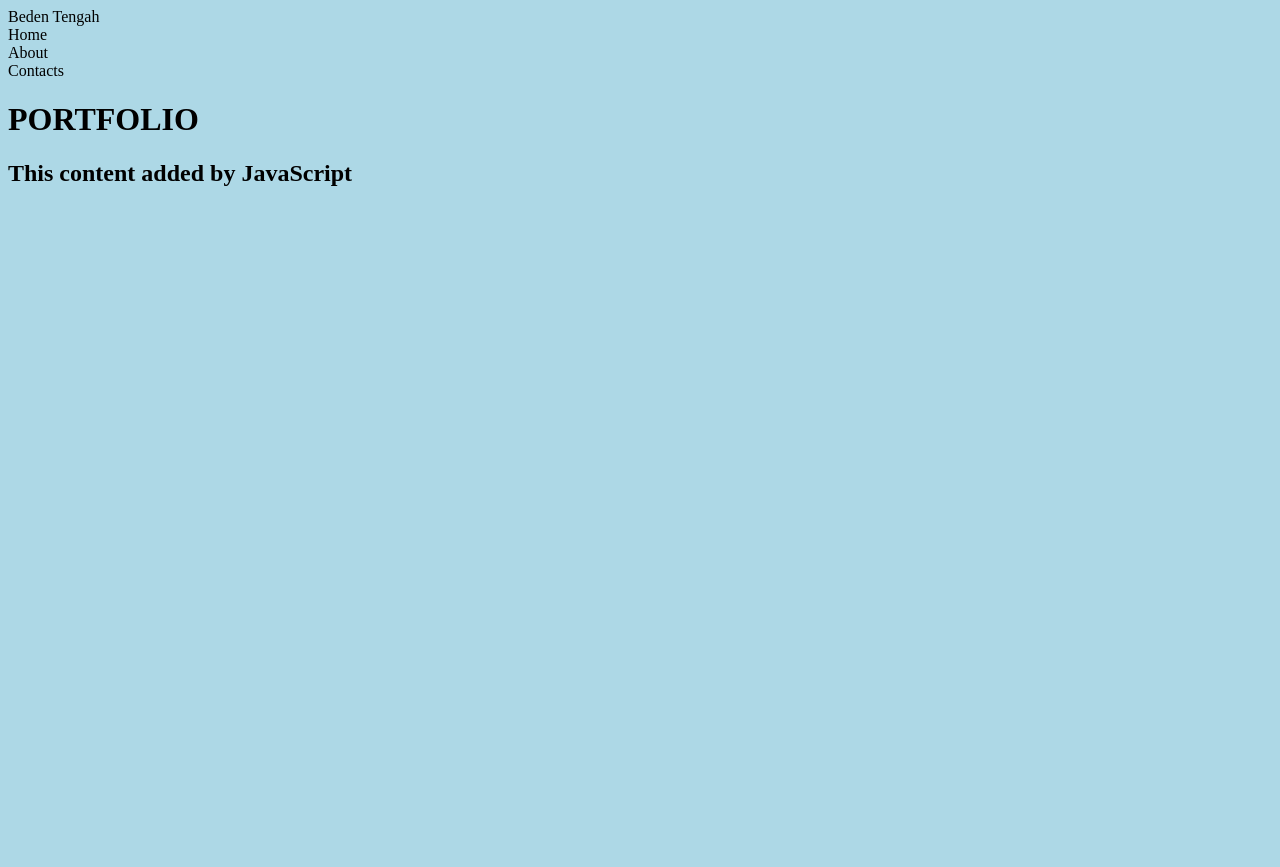
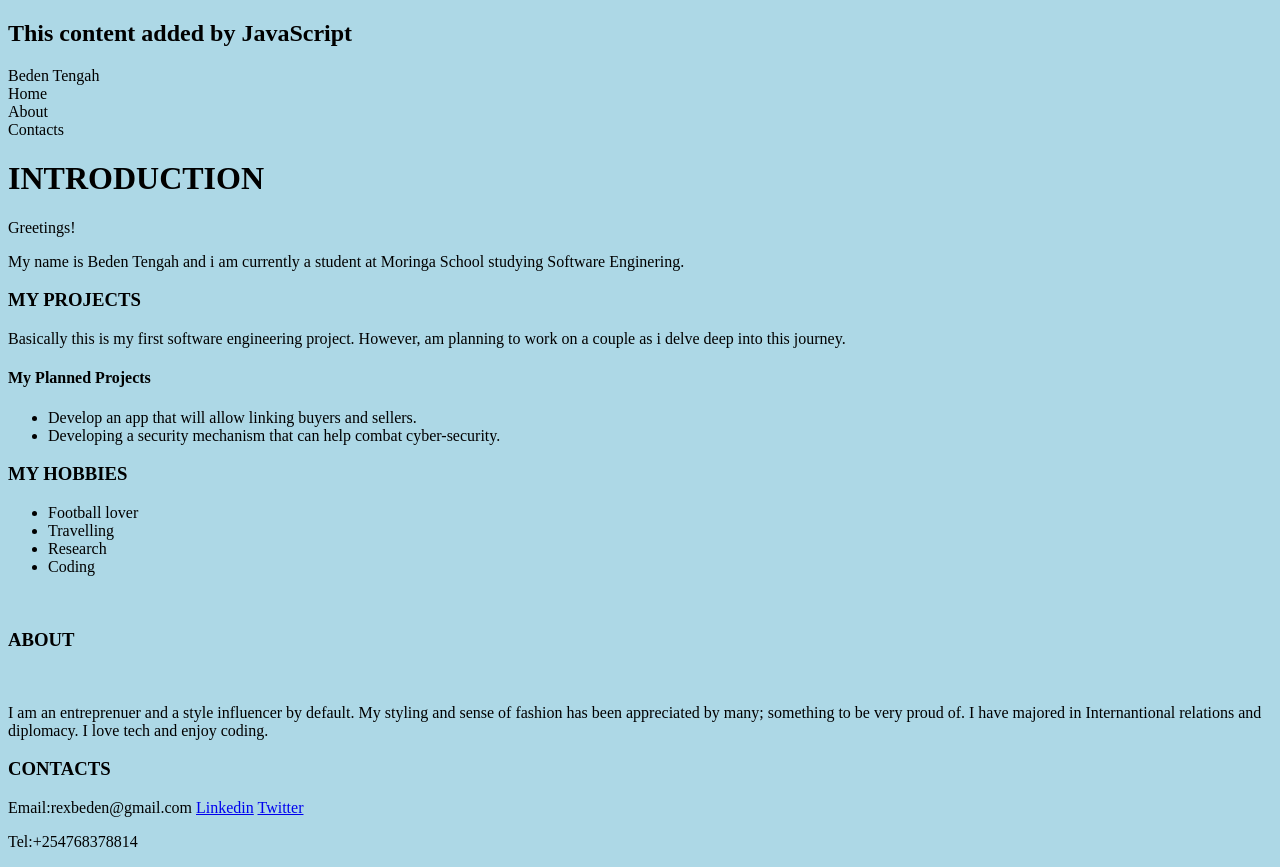
Before and after one commit to Beden123/Beden-Tengah-Portfolio, a plain HTML site: page index.html in a window 1280 px wide. Before the commit the page ends 800 px from the top, so only its background shows below. Drawn offline with Linux system fonts and the light colour scheme.

Commit message:
Create initial HTML content

```diff
--- a/index.html
+++ b/index.html
@@ -6,15 +6,60 @@
     <link rel="stylesheet" href="./style.css" />
     <title>My Website</title>
   </head>
-  <body></body>
-  <!-- This is the navbar section-->
+  <body>
+    <script src="script.js"></script>
+    <!-- Navbar Section-->
     <div class="navbar">
       <div>Beden Tengah</div>
       <div>Home</div>
       <div>About</div>
       <div>Contacts</div>
     </div>
-
-  <h1>PORTFOLIO</h1>
-  <script src="script.js"></script>
+    <!-- The Introduction Section -->
+    <h1>INTRODUCTION</h1>
+    <p>Greetings!</p>
+    <p>
+      My name is Beden Tengah and i am currently a student at Moringa School
+      studying Software Enginering.
+    </p>
+    <!-- Projects section -->
+    <h3>MY PROJECTS</h3>
+    <p>
+      Basically this is my first software engineering project. However, am
+      planning to work on a couple as i delve deep into this journey.
+    </p>
+    <h4>My Planned Projects</h4>
+    <ul>
+      <li>Develop an app that will allow linking buyers and sellers.</li>
+      <li>
+        Developing a security mechanism that can help combat cyber-security.
+      </li>
+    </ul>
+    <!-- Hobbies Section -->
+    <h3>MY HOBBIES</h3>
+    <ul>
+      <li>Football lover</li>
+      <li>Travelling</li>
+      <li>Research</li>
+      <li>Coding</li>
+    </ul>
+    <br />
+    <!-- About -->
+    <h3>ABOUT</h3>
+    <img src="" loading />
+    <p>
+      I am an entreprenuer and a style influencer by default. My styling and
+      sense of fashion has been appreciated by many; something to be very proud
+      of. I have majored in Internantional relations and diplomacy. I love tech
+      and enjoy coding.
+    </p>
+    <!-- Contacts Info -->
+    <h3>CONTACTS</h3>
+    <div class="footer">
+      Email:rexbeden@gmail.com
+      <a href="https://ke.linkedin.com/in/beden-tengah-2a3b2520b">Linkedin</a>
+      <a href="https://twitter.com/home">Twitter</a>
+      <p>Tel:+254768378814</p>
+    </div>
+  </body>
 </html>
```
Lines whose indentation alone changed are shown as unchanged.
